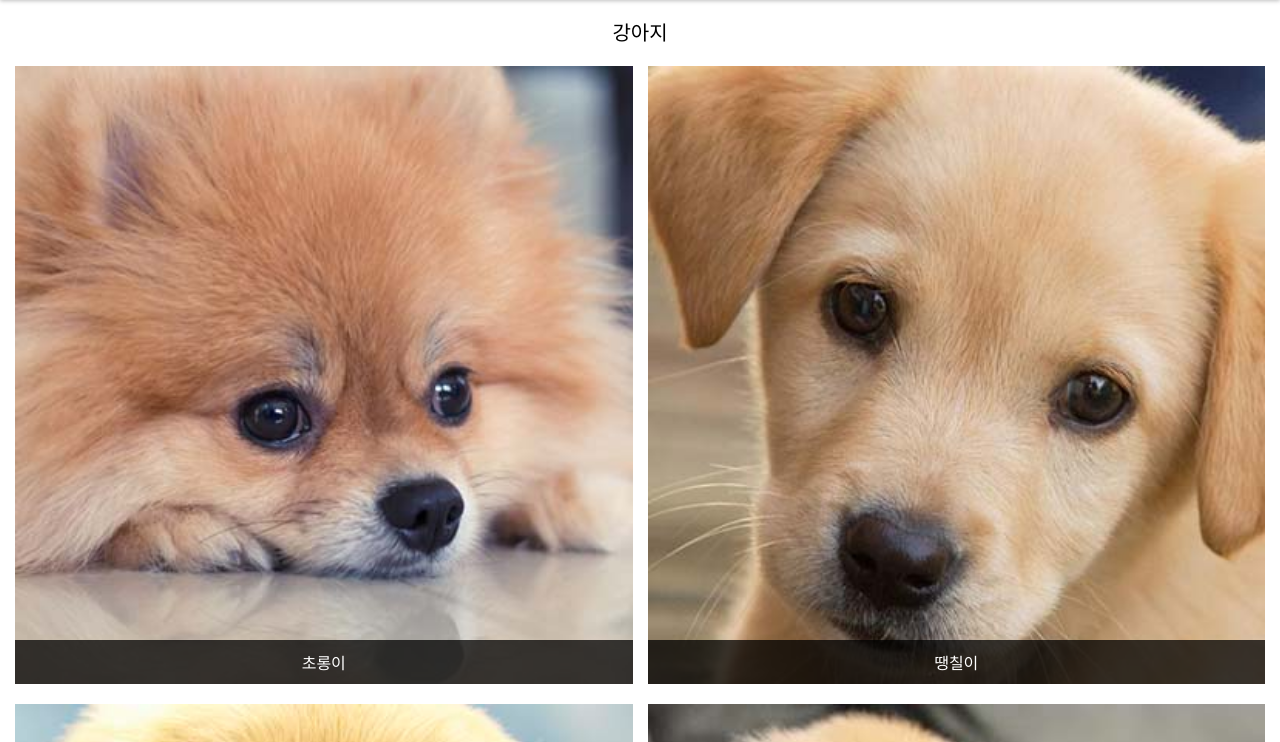
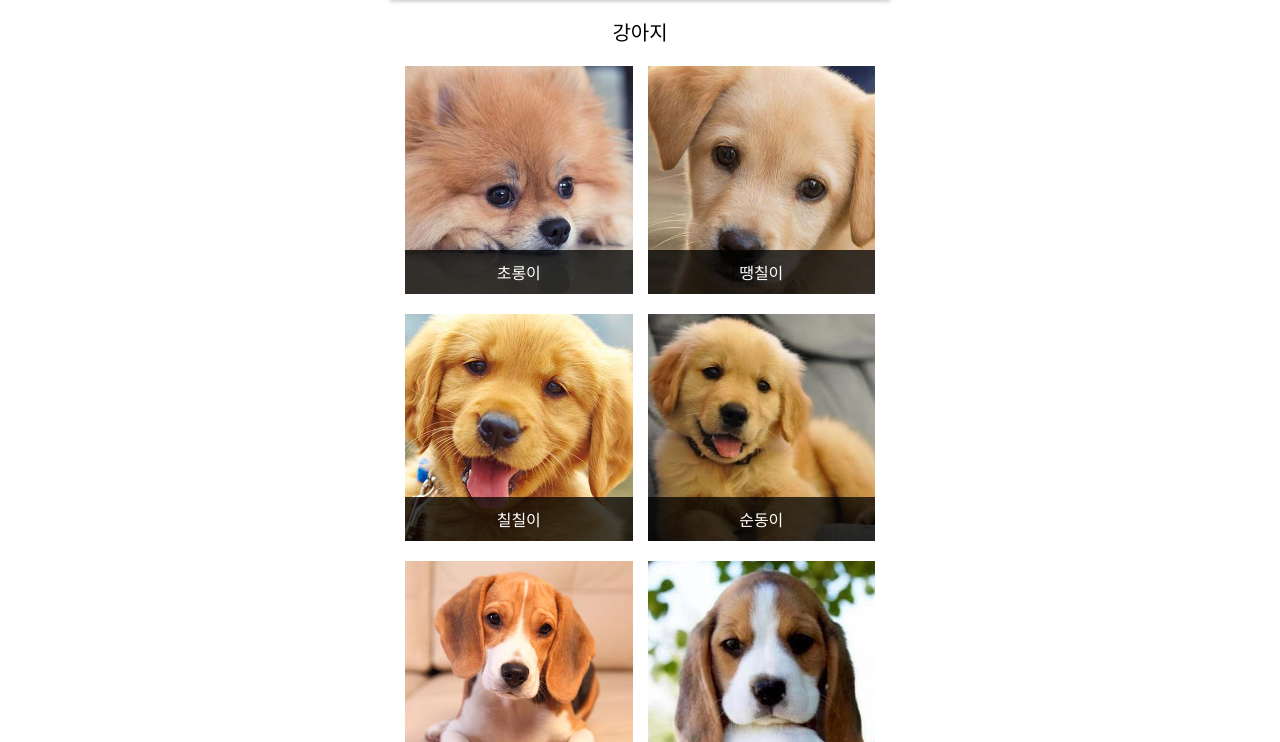
Before and after one commit to csslick/animal-info-2022-10, a plain HTML site: page index.html in a window 1280 px wide. Shown: the part 104-846 px from the top of the page. Drawn offline with Linux system fonts and the light colour scheme.

Commit message:
Update style.css

```diff
--- a/style.css
+++ b/style.css
@@ -17,6 +17,8 @@ ul {
 
 body {
     font-family: 'Roboto', '맑은 고딕', sans-serif;
+    max-width: 500px;
+    margin: 0 auto;
 }
 
 header {
```
